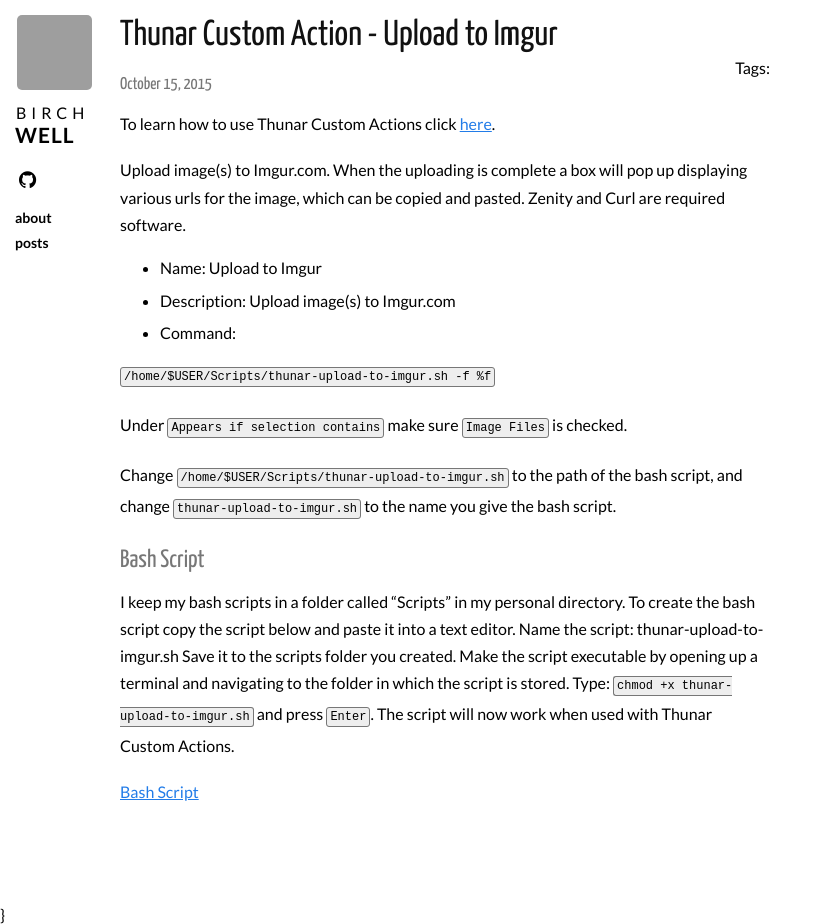
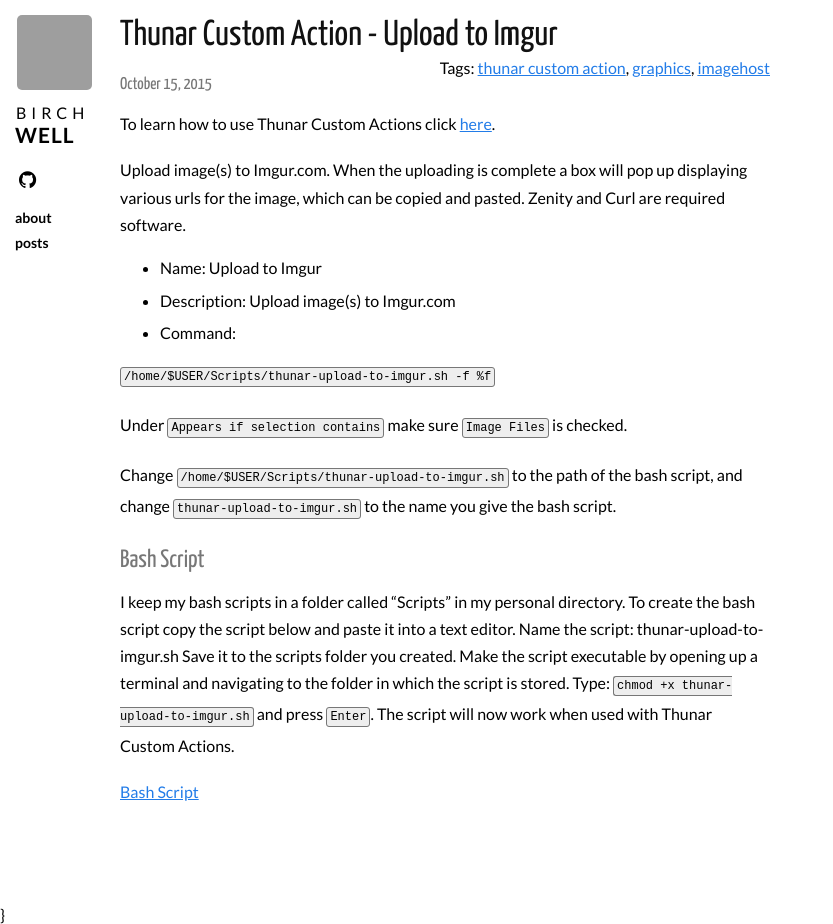
Before and after one commit to Birchwell/birchwell.github.io, a Jekyll site: the page built from _posts/2015-10-15-thunar-custom-action-upload-to-imgur.md, in a window 1280 px wide. Shown: the whole page, without its empty margins (0-833 px from the left). Built offline with Jekyll 4.4.1, drawn with Linux system fonts in a browser that asks for light colours; nearby versions of some CDN libraries; Markdown is read by kramdown in place of the engine named in the settings; comment, search, counter and statistics services are not loaded; grey boxes are pictures that could not be loaded.

Commit message:
Update 2015-10-15-thunar-custom-action-upload-to-imgur.md

```diff
--- a/_posts/2015-10-15-thunar-custom-action-upload-to-imgur.md
+++ b/_posts/2015-10-15-thunar-custom-action-upload-to-imgur.md
@@ -1,6 +1,10 @@
 ---
 layout: post
 title: Thunar Custom Action - Upload to Imgur
+tags:
+- thunar custom action
+- graphics
+- imagehost
 category: posts
 ---
 To learn how to use Thunar Custom Actions click [here](https://birchwell.github.io/posts/thunar-custom-actions-tutorial-convert-video-to-avi/).
```
